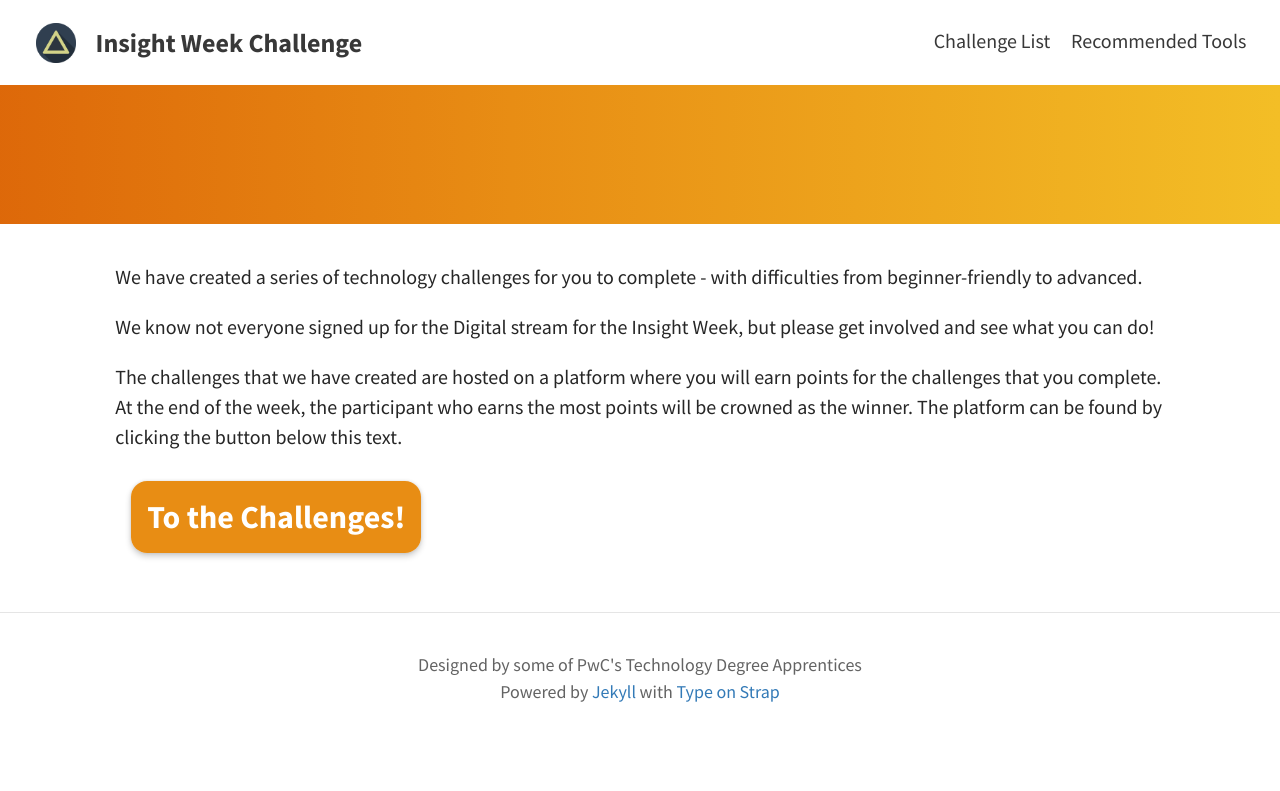
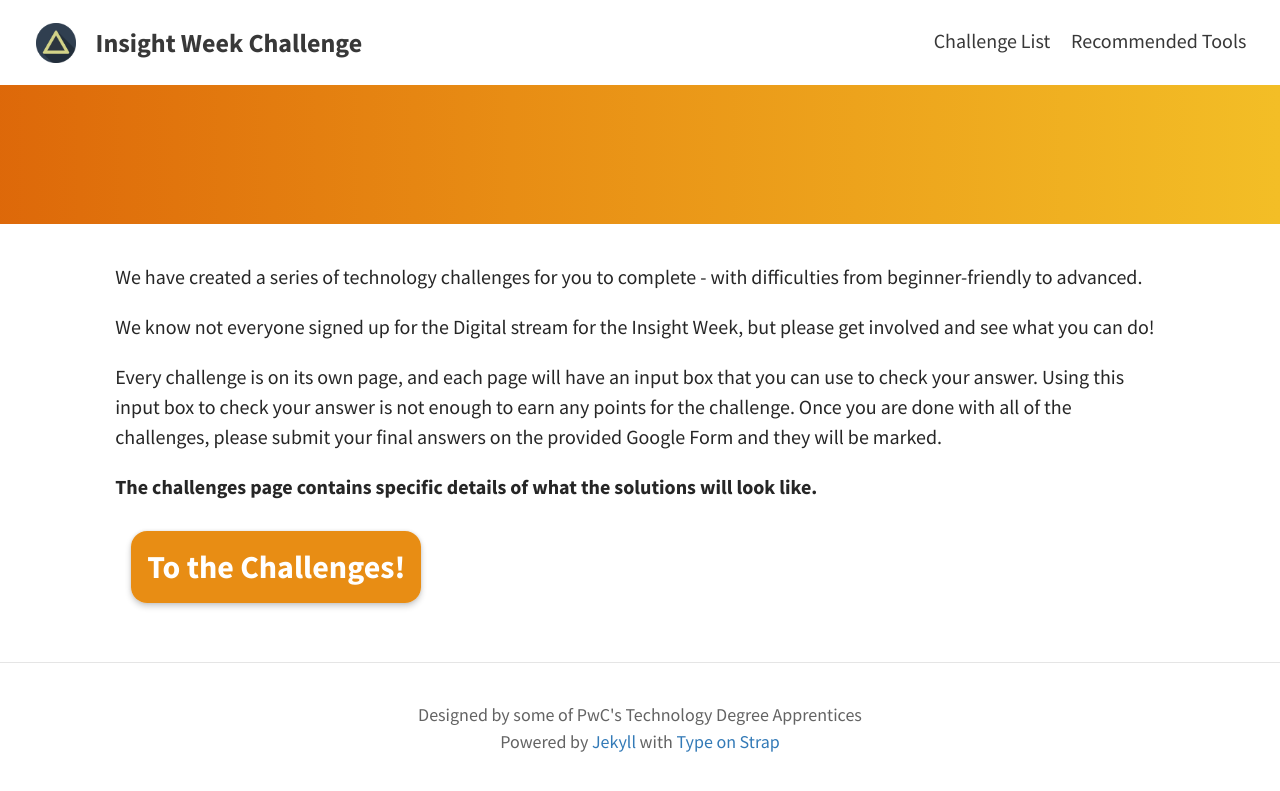
Before and after one commit to jnk838/insight-week-challenge, a Jekyll site: the page built from home.md, in a window 1280 px wide. Shown: the top 791 px of the page. Built offline with Jekyll 4.4.1, drawn with Linux system fonts in a browser that asks for light colours; our own code applies the rules of GitHub Pages for plain Markdown files.

Commit message:
Added an introduction to the home screen

```diff
--- a/home.md
+++ b/home.md
@@ -4,10 +4,14 @@ difficulties from beginner-friendly to advanced.
 We know not everyone signed up for the Digital stream for the Insight Week, but
 please get involved and see what you can do!
 
-The challenges that we have created are hosted on a platform where you will
-earn points for the challenges that you complete. At the end of the week, the
-participant who earns the most points will be crowned as the winner. The
-platform can be found by clicking the button below this text.
+Every challenge is on its own page, and each page will have an input box that
+you can use to check your answer. Using this input box to check your answer is
+not enough to earn any points for the challenge. Once you are done with all of
+the challenges, please submit your final answers on the provided Google Form
+and they will be marked.
+
+**The challenges page contains specific details of what the solutions will look
+like.**
 
 <div style="margin-top: 16px">
     <br><a id="home-button" href="./challenges">To the Challenges!</a><br>
```
